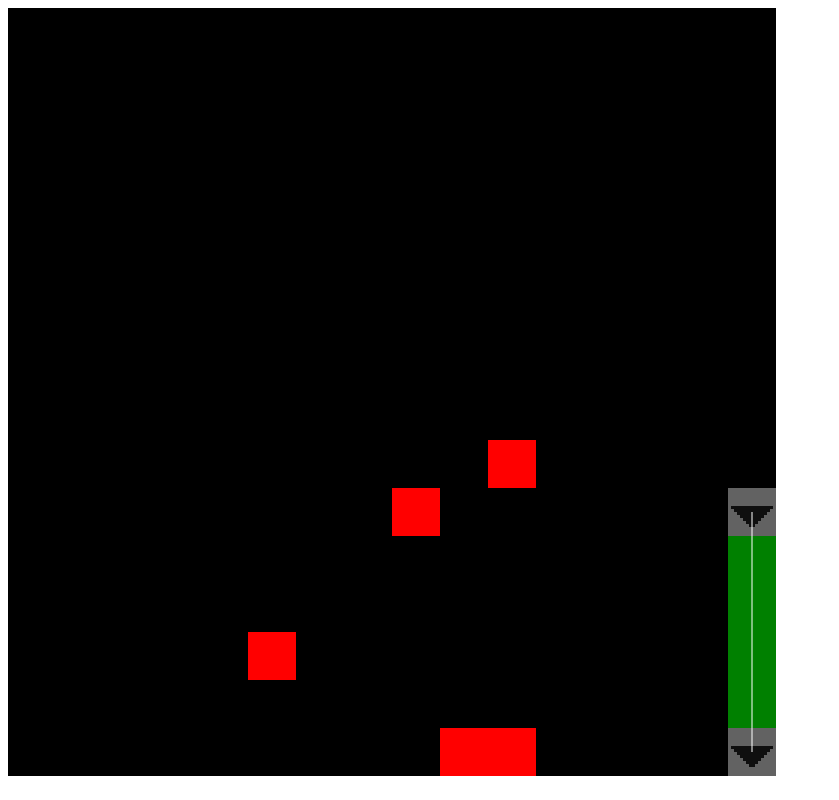
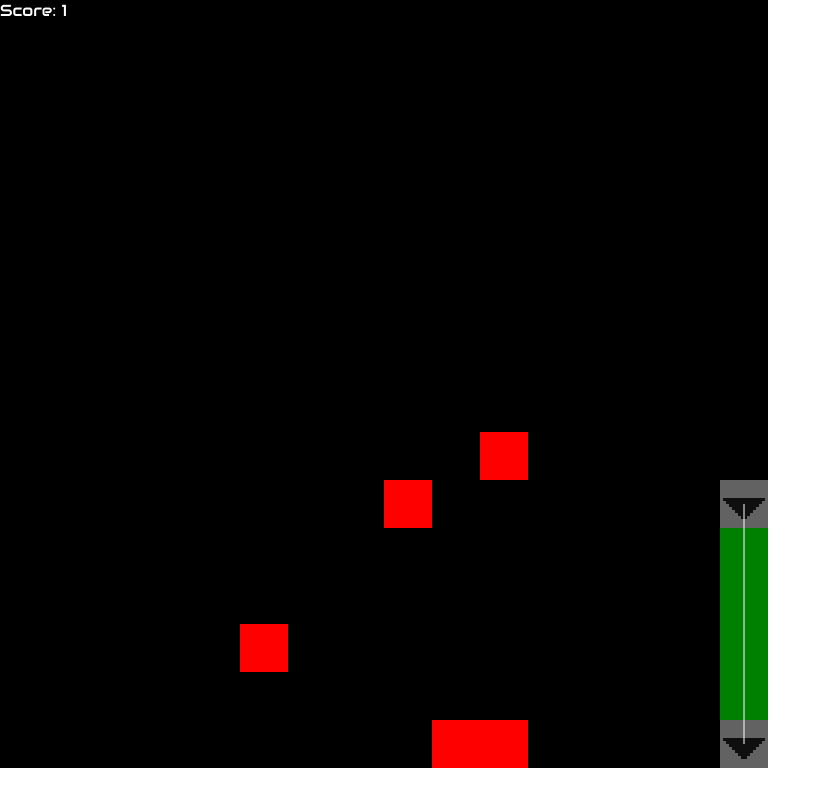
Before and after one commit to StarikTenger/AISnake, a plain HTML site: page AISnake/index.html in a window 1280 px wide. Shown: the whole page, without its empty margins (0-839 px from the left). Drawn offline with Linux system fonts and the light colour scheme.

Commit message:
Score addded 2

```diff
--- a/AISnake/Game.js
+++ b/AISnake/Game.js
@@ -4,6 +4,7 @@
 class Game {
     constructor() {
         this.grid = new Grid();
+        this.score = 0;
         this.tickable = [];
         let snake = new Snake();
         snake.init_example();
@@ -12,6 +13,11 @@ class Game {
         this.stepebal = [];
 
         this.animations = [];
+    }
+
+    increase_score() {
+        this.score++;
+        document.getElementById('score').innerHTML = "Score: " + this.score;
     }
 
     step() {
--- a/AISnake/Snake.js
+++ b/AISnake/Snake.js
@@ -86,6 +86,7 @@ class Snake {
         // Eating
         if (game.grid.get(this.head_pos()) == CELL.apple) {
             this.grow();
+            game.increase_score();
             game.grid.set(this.head_pos(), CELL.void);
         }
 
--- a/AISnake/index.html
+++ b/AISnake/index.html
@@ -1,5 +1,42 @@
+<head>
+    <link href='https://fonts.googleapis.com/css?family=Audiowide' rel='stylesheet'>
+    <style>
+        canvas{
+            position: absolute;
+            left: 0%;
+            top: 0%;
+        }
+        label{
+            position: absolute;
+            left: 0%;
+            top: 0%;
+            font-family: 'Audiowide';
+            font-size: 16px;
+            color: #FFFFFF;
+            color: #FFFFFF;
+            text-shadow:
+                -0   -1px 0   #000000,
+                0   -1px 0   #000000,
+                -0    1px 0   #000000,
+                0    1px 0   #000000,
+                -1px -0   0   #000000,
+                1px -0   0   #000000,
+                -1px  0   0   #000000,
+                1px  0   0   #000000,
+                -1px -1px 0   #000000,
+                1px -1px 0   #000000,
+                -1px  1px 0   #000000,
+                1px  1px 0   #000000,
+                -1px -1px 0   #000000,
+                1px -1px 0   #000000,
+                -1px  1px 0   #000000,
+                1px  1px 0   #000000;
+        }
+    </style>
+</head>
+
 <canvas id = screen height = 640 width = 640></canvas>
-
+<label id = score>Score: 0</label>
 <script src="deque.js"></script>
 <script src="basic.js"></script>
 <script src="parameters.js"></script>
```
